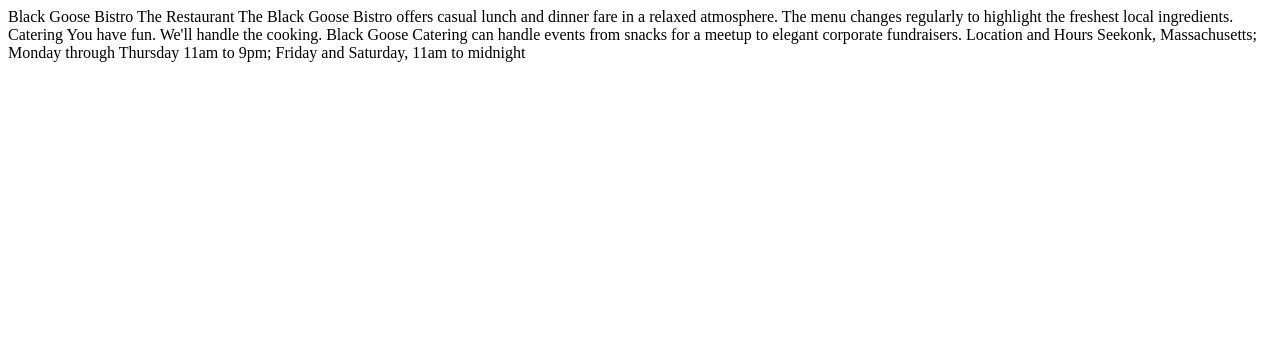
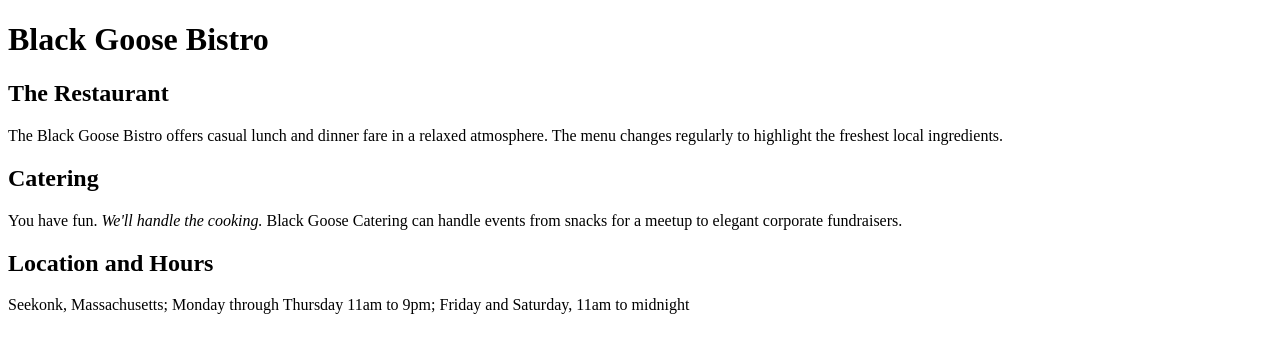
Before and after one commit to enia-cerri-tiranait/html-css-study, a plain HTML site: page index.html in a window 1280 px wide. Drawn offline with Linux system fonts and the light colour scheme.

Commit message:
Make titles with h1/h2 tag and plain text with p tag

```diff
--- a/index.html
+++ b/index.html
@@ -6,18 +6,18 @@
     <title>Black Goose Bistro</title>
 </head>
 <body>
-    Black Goose Bistro
+    <h1>Black Goose Bistro</h1>
 
-    The Restaurant
-    The Black Goose Bistro offers casual lunch and dinner fare in a relaxed
+    <h2>The Restaurant</h2>
+    <p>The Black Goose Bistro offers casual lunch and dinner fare in a relaxed
     atmosphere. The menu changes regularly to highlight the freshest local
-    ingredients.
+    ingredients.</p>
 
-    Catering
-    You have fun. We'll handle the cooking. Black Goose Catering can handle
-    events from snacks for a meetup to elegant corporate fundraisers.
+    <h2>Catering</h2>
+    <p>You have fun. <em>We'll handle the cooking.</em> Black Goose Catering can handle
+    events from snacks for a meetup to elegant corporate fundraisers.</p>
 
-    Location and Hours
+    <h2>Location and Hours</h2>
     Seekonk, Massachusetts;
     Monday through Thursday 11am to 9pm; Friday and Saturday, 11am to
     midnight
```
